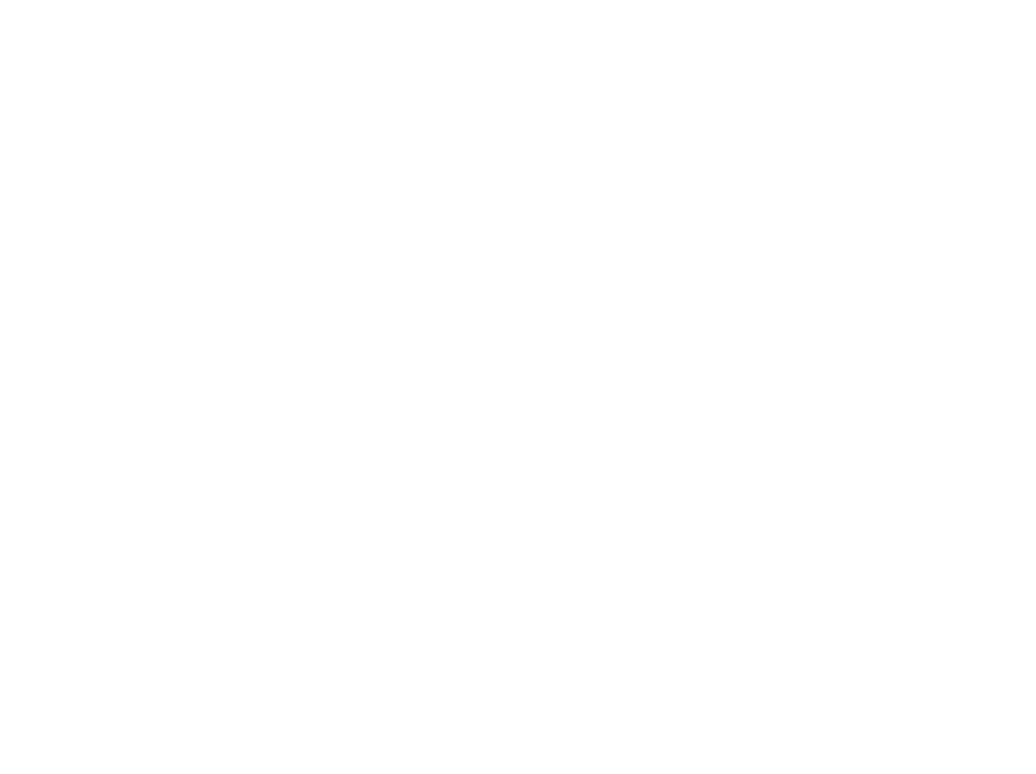
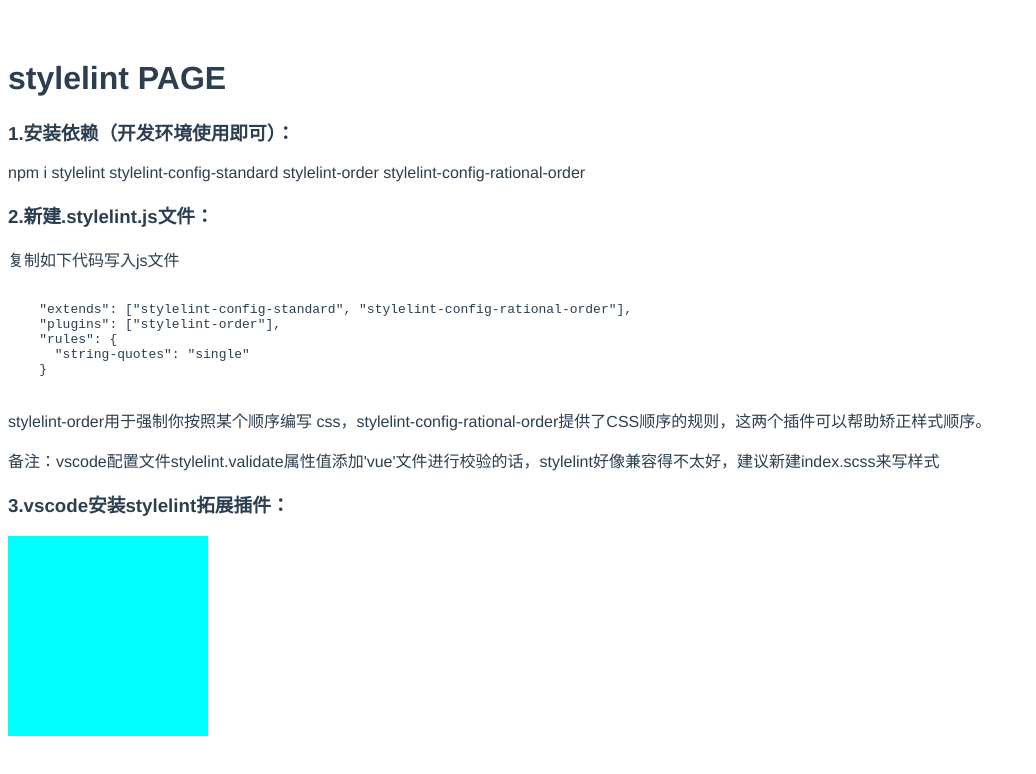
Before and after one commit to lincongyi/ViteVue3, a Vue app: page /#/Stylelint in a window 1280 px wide. Before the commit this address had no page. Shown: the top 774 px of the page, without its empty margins (0-1036 px from the left). Built offline with nearby package versions, Linux system fonts and the light colour scheme.

Commit message:
stylelint

```diff
--- a/package.json
+++ b/package.json
@@ -19,6 +19,10 @@
     "sass": "^1.52.1",
     "sass-loader": "^13.0.0",
     "style-loader": "^3.3.1",
+    "stylelint": "^14.9.1",
+    "stylelint-config-rational-order": "^0.1.2",
+    "stylelint-config-standard": "^26.0.0",
+    "stylelint-order": "^5.0.0",
     "unplugin-auto-import": "^0.8.5",
     "vite": "^2.9.7"
   }
--- /dev/null
+++ b/src/pages/Scss/index.scss
@@ -0,0 +1,8 @@
+.image-wrap {
+  height: 400px;
+
+  img {
+    height: 100%;
+    object-fit: contain;
+  }
+}
--- a/src/pages/Scss/index.vue
+++ b/src/pages/Scss/index.vue
@@ -19,13 +19,5 @@
 </template>
 <script setup>
 import { getImageUrl } from '@/utils'
+import './index.scss'
 </script>
-<style lang="scss" scoped>
-.image-wrap{
-  height: 400px;
-  img{
-    object-fit: contain;
-    height: 100%;
-  }
-}
-</style>
--- /dev/null
+++ b/src/pages/Stylelint/index.scss
@@ -0,0 +1,7 @@
+.scss-module {
+  .box {
+    width: 200px;
+    height: 200px;
+    background-color: aqua;
+  }
+}
--- /dev/null
+++ b/src/pages/Stylelint/index.vue
@@ -0,0 +1,31 @@
+<template>
+<h1>stylelint PAGE</h1>
+<h3>1.安装依赖（开发环境使用即可）：</h3>
+<p>npm i stylelint stylelint-config-standard stylelint-order stylelint-config-rational-order</p>
+<h3>2.新建.stylelint.js文件：</h3>
+<p>复制如下代码写入js文件</p>
+<pre>
+  <code>
+    "extends": ["stylelint-config-standard", "stylelint-config-rational-order"],
+    "plugins": ["stylelint-order"],
+    "rules": {
+      "string-quotes": "single"
+    }
+  </code>
+</pre>
+<p>stylelint-order用于强制你按照某个顺序编写 css，stylelint-config-rational-order提供了CSS顺序的规则，这两个插件可以帮助矫正样式顺序。</p>
+<p>备注：vscode配置文件stylelint.validate属性值添加'vue'文件进行校验的话，stylelint好像兼容得不太好，建议新建index.scss来写样式</p>
+<h3>3.vscode安装stylelint拓展插件：</h3>
+<div class="scss-module">
+  <div class="box"></div>
+</div>
+</template>
+<script setup>
+import './index.scss'
+</script>
+<style lang="scss">
+.box{
+  background-color: aquamarine;
+  height: 200px;
+}
+</style>
--- a/src/router/index.js
+++ b/src/router/index.js
@@ -13,6 +13,11 @@
     path: '/Scss',
     name: 'Scss',
     component: () => import('@/pages/Scss/index.vue') // 引入scss
+  },
+  {
+    path: '/Stylelint',
+    name: 'Stylelint',
+    component: () => import('@/pages/Stylelint/index.vue') // 配置stylelint
   },
   {
     path: '/GetImageUrl',
```
Also changed, not shown: .stylelintrc.js (added), 1 other file (tests, documents, lock files or other folders).
